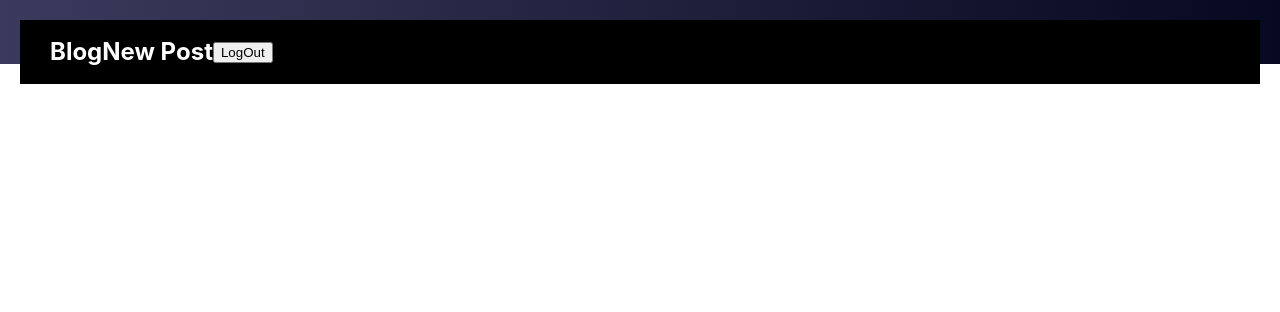
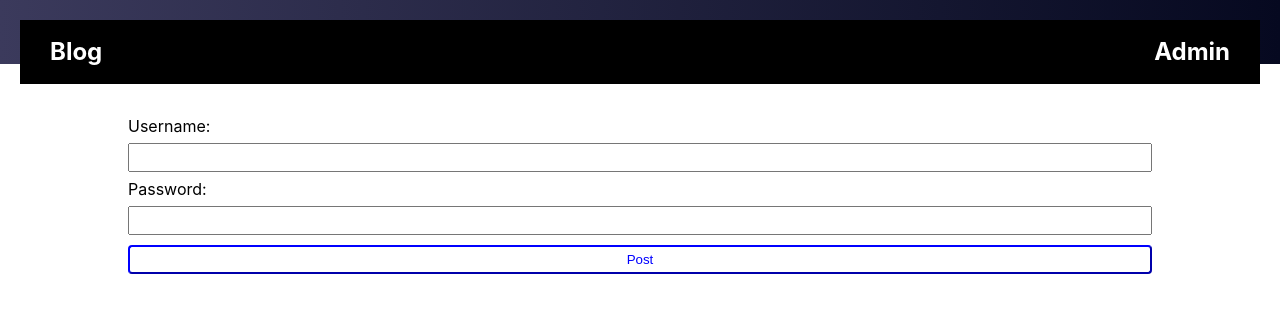
Before and after one commit to Remiferiaa/blog-api, a React (Create React App) app in the folder client/: page /#/login in a window 1280 px wide. Shown: the top 312 px of the page. Built offline with nearby package versions, Linux system fonts and the light colour scheme; no server answers; sample sign-in values are in the browser's storage.

Commit message:
verify route adjustments and overall css done

```diff
--- a/client/src/App.css
+++ b/client/src/App.css
@@ -1,10 +1,16 @@
 body {
     margin: 0;
     padding: 0;
-    background-color: white;
-    font-size: 16px;
-    line-height: 1.6;
+    line-height: 1.5;
     font-family: -apple-system, BlinkMacSystemFont, "Segoe UI", Roboto, Helvetica, Arial, sans-serif, "Apple Color Emoji", "Segoe UI Emoji", "Segoe UI Symbol";
+}
+
+* {
+    box-sizing: border-box;
+}
+
+input {
+    padding: 5px;
 }
 
 h1,
@@ -42,7 +48,8 @@ a {
     background-color: black;
     font-weight: bold;
     padding: 0 30px;
-    height: 64px
+    height: 64px;
+    justify-content: space-between;
 }
 
 .header-inner a {
@@ -50,7 +57,17 @@ a {
     font-size: 1.5rem;
 }
 
-.container {
+
+.logout-btn {
+    background: none;
+    color: white;
+    font-size: 1.5rem;
+    font-weight: bold;
+    padding-left: 10px;
+    cursor: pointer
+}
+
+.container, .cms-post-container {
     margin-left: auto;
     margin-right: auto;
     width: 80%;
@@ -62,13 +79,13 @@ a {
 
 .hero {
     padding: 60px 0;
-    font-size: 2rem;
+    font-size: calc(32px + (48 - 32) * ((100vw - 300px) / (1440 - 300)));
     text-align: center;
 }
 
 .posts {
     display: flex;
-    gap: 10%;
+    gap: 20px;
     flex-wrap: wrap;
     justify-content: center;
 }
@@ -76,6 +93,12 @@ a {
 .post {
     padding: 10px;
     width: 50%;
+    box-shadow: 2px 2px 32px #0f28461a, 2px 4px 4px #08233014;
+}
+
+.post:hover {
+    background-color: rgb(228, 228, 228);
+    transform: scale(1.1);
 }
 
 .post-title {
@@ -85,9 +108,9 @@ a {
 
 .post-body {
     color: grey;
-    max-height: 30%;
+    text-overflow: ellipsis;
     overflow: hidden;
-    padding: 10px 0;
+    max-height: 72px;
 }
 
 .post-comments {
@@ -108,6 +131,11 @@ a {
 .comm-container {
     background-color: rgb(245, 245, 245);
     padding: 5px;
+    box-shadow: 2px 2px 32px #0f28461a, 2px 4px 4px #08233014;
+}
+
+.comm-container:hover {
+    background-color: rgb(230, 230, 230);
 }
 
 .comm-info {
@@ -119,22 +147,58 @@ a {
     font-weight: bold;
 }
 
-.comm-form {
+.comm-post {
+    padding: 20px 0 30px 0;
+}
+
+.comm-form, .edit-form, .login-form {
     display: flex;
     flex-direction: column;
     gap: 5px;
 }
 
-.comm-btn {
+.comm-btn, .edit-btn, .login-btn {
     margin-top: 5px;
     border-color: blue;
     color: blue;
     background: none;
     border-radius: 4px;
     padding: 5px;
+    cursor: pointer
 }
 
-.comm-btn:hover {
+.comm-btn:hover, .edit-btn:hover, .login-btn:hover {
     background: blue;
     color: white;
 }
+
+.del-btn {
+    margin-top: 5px;
+    border-color: red;
+    color: red;
+    background: none;
+    border-radius: 4px;
+    padding: 5px;
+}
+
+.del-btn:hover {
+    background: red;
+    color: white;
+}
+
+.cms-post-container {
+    padding-top: 30px;
+}
+
+.form-btn {
+    display: flex;
+    gap: 10px;
+}
+
+.err-msg {
+    color: red;
+}
+
+textarea {
+    height: 7em;
+}
--- a/client/src/Components/CMS/login.tsx
+++ b/client/src/Components/CMS/login.tsx
@@ -24,6 +24,8 @@ const Login = () => {
         } catch (err) {
             if (axios.isAxiosError(err)) {
                 setErr(err.response?.data.message)
+                setPw('')
+                setUser('')
             } else {
                 console.error(err)
             }
@@ -31,13 +33,13 @@ const Login = () => {
     }
 
     return (
-        <div className='cms-container'>
+        <div className='cms-post-container'>
             <form onSubmit={(e) => submit(e)} className='login-form'>
-                <label htmlFor="username">Name:</label>
+                <label htmlFor="username">Username:</label>
                 <input type='text' id='username' name='username' required autoComplete='off' value={user} onChange={(e) => setUser(e.target.value)} />
-                <label htmlFor="password">Comment:</label>
+                <label htmlFor="password">Password:</label>
                 <input type='password' id='password' name='password' required autoComplete='off' value={pw} onChange={(e) => setPw(e.target.value)} />
-                {err ? <p>{err}</p> : <></>}
+                {err ? <p className='err-msg'>{err}</p> : <></>}
                 <button className='login-btn'>Post</button>
             </form>
         </div>
--- a/client/src/Components/CMS/newPost.tsx
+++ b/client/src/Components/CMS/newPost.tsx
@@ -19,8 +19,6 @@ const NewPost = () => {
         } catch (err) {
             if (axios.isAxiosError(err)) {
                 setErr(err.response?.data.message)
-            } else {
-                console.error(err)
             }
         }
     }
@@ -34,7 +32,7 @@ const NewPost = () => {
                     <label htmlFor="postBody">Content:</label>
                     <textarea id='postBody' name='postBody' required value={body} onChange={(e) => setBody(e.target.value)} />
                     <button className='edit-btn'>Post</button>
-                    {err ? <p>{err}</p> : <></>}
+                    {err ? <p className='err-msg'>{err}</p> : <></>}
                 </form>
             </div>
         </>
--- a/client/src/Components/Comments/Comments.tsx
+++ b/client/src/Components/Comments/Comments.tsx
@@ -4,7 +4,7 @@ import { useParams } from 'react-router-dom'
 
 const Comments = () => {
     const curPost = useParams()
-    const { comments, getComments, newComments} = useLink()
+    const { comments, getComments, newComments } = useLink()
     const [poster, setPoster] = useState('')
     const [postBody, setPostBody] = useState('')
 
@@ -20,7 +20,17 @@ const Comments = () => {
     }
 
     return (
-        <div>
+        <>
+            <div className='comm-post'>
+                <p>Post a Comment!</p>
+                <form onSubmit={(e) => submit(e)} className='comm-form'>
+                    <label htmlFor="postedBy">Name:</label>
+                    <input type='text' id='postedBy' name='postedBy' required placeholder='bob' autoComplete='off' value={poster} onChange={(e) => setPoster(e.target.value)} />
+                    <label htmlFor="msgBody">Comment:</label>
+                    <input type='text' id='msgBody' name='msgBody' required placeholder='nice post' autoComplete='off' value={postBody} onChange={(e) => setPostBody(e.target.value)} />
+                    <button className='comm-btn'>Post</button>
+                </form>
+            </div>
             <div className='comm-holder'>
                 {comments.length > 0 ? comments.map((comm) => {
                     return (
@@ -36,14 +46,7 @@ const Comments = () => {
                     )
                 }) : <p>No Comments Found</p>}
             </div>
-            <form onSubmit={(e) => submit(e)} className='comm-form'>
-                <label htmlFor="postedBy">Name:</label>
-                <input type='text' id='postedBy' name='postedBy' required placeholder='bob' autoComplete='off' value={poster} onChange={(e) => setPoster(e.target.value)} />
-                <label htmlFor="msgBody">Comment:</label>
-                <input type='text' id='msgBody' name='msgBody' required placeholder='nice post' autoComplete='off' value={postBody} onChange={(e) => setPostBody(e.target.value)} />
-                <button className='comm-btn'>Post</button>
-            </form>
-        </div>
+        </>
     )
 }
 
--- a/client/src/Components/Header/Header.tsx
+++ b/client/src/Components/Header/Header.tsx
@@ -30,10 +30,12 @@ const Header = () => {
                 <Link to='/'>
                     Blog
                 </Link>
-                <Link to='/newpost'>
-                    New Post
-                </Link>
-                <button type='button' onClick={() => logout()}>LogOut</button>
+                <div className='header-content'>
+                    <Link to='/newpost'>
+                        New Post
+                    </Link>
+                    <button type='button' className='logout-btn' onClick={() => logout()}>Logout</button>
+                </div>
             </div>
         )
     }
--- a/client/src/Context/authContext.tsx
+++ b/client/src/Context/authContext.tsx
@@ -1,30 +1,41 @@
 import React, { useEffect, useState } from "react"
-
 
 interface IAuth {
     auth: boolean,
     setAuth: React.Dispatch<React.SetStateAction<boolean>>
 }
 
+const baseURL = process.env.REACT_APP_URL
+
+
+
 export const AuthContext = React.createContext<IAuth>({
     auth: false,
-    setAuth: () => {}
+    setAuth: () => { }
 });
 
 const AuthProvider = ({ children }: { children: React.ReactNode }) => {
     const [auth, setAuth] = useState<boolean>(false)
-
     useEffect(() => {
-        if (localStorage.getItem('token')) {
-            setAuth(true)
-        } else {
-            setAuth(false)
+        const verify = async () => {
+            const res = await fetch(`${baseURL}/verify`, {
+                headers: {
+                    Authorization: 'Bearer ' + localStorage.getItem('token')
+                }
+            })
+            if (res.status !== 200) {
+                setAuth(false)
+                localStorage.clear()
+            } else {
+                setAuth(true)
+            }
         }
+        verify()
     }, [])
 
     const methods = {
         auth,
-        setAuth
+        setAuth,
     }
 
     return (
--- a/client/src/Hook/useLink.ts
+++ b/client/src/Hook/useLink.ts
@@ -1,8 +1,10 @@
 import axios from "axios";
 import {useState } from 'react'
 import { IPost, IComments } from "../types/db";
+import { useNavigate } from "react-router-dom";
 
 function useLink() {
+    const navigate = useNavigate()
     const baseURL = process.env.REACT_APP_URL
     const [postList, setPostList] = useState<IPost[] | []>([])
     const [comments, setComments] = useState<IComments[] | []>([])
@@ -25,6 +27,7 @@ function useLink() {
             setData(content.content)
         } catch (err) {
             console.error(err)
+            navigate('/')
         }
     }
 
```
Also changed, not shown: client/src/Components/CMS/editPost.tsx (+8 -9 lines).
